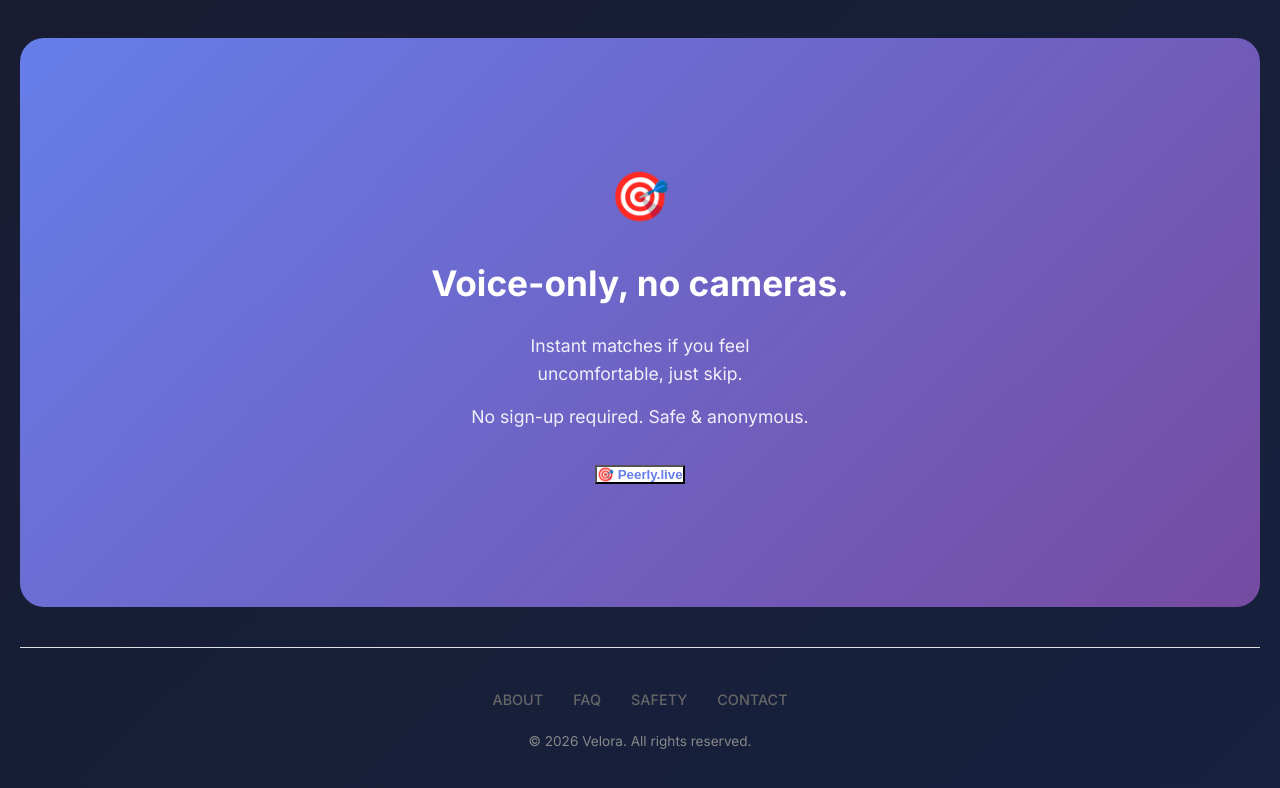
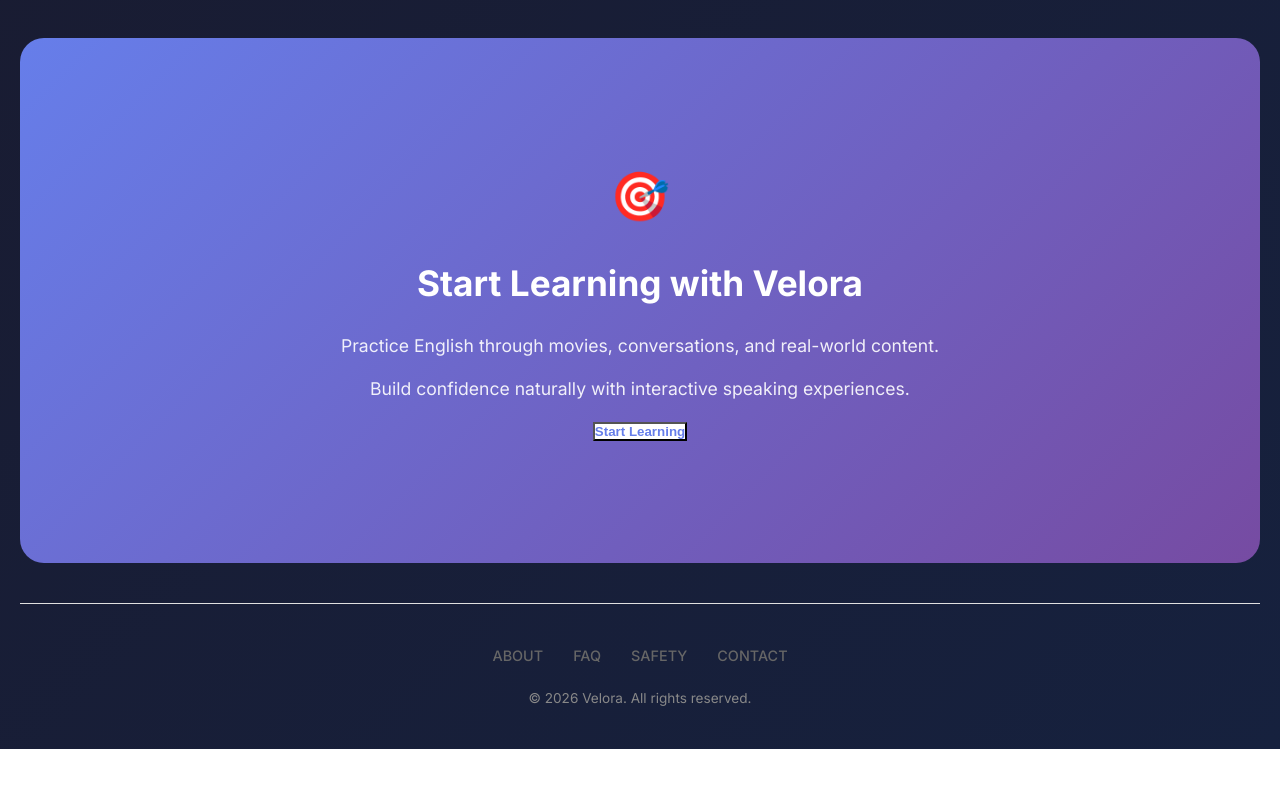
Before and after one commit to Mcmfrnc/velora, a website: page index.html in a window 1280 px wide. Shown: the part 3628-4416 px from the top of the page. After the commit the page ends 4377 px from the top, so only its background shows below. Drawn offline with nearby package versions, Linux system fonts and the light colour scheme.

Commit message:
index.html

```diff
--- a/index.html
+++ b/index.html
@@ -176,10 +176,12 @@
                 <section class="final-cta-section">
                     <div class="cta-content">
                         <div class="cta-icon">🎯</div>
-                        <h2>Voice-only, no cameras.</h2>
-                        <p>Instant matches if you feel<br>uncomfortable, just skip.</p>
-                        <p class="cta-note">No sign-up required. Safe & anonymous.</p>
-                        <button id="start-practicing-btn" class="cta-button">🎯 Peerly.live</button>
+                        <h2>Start Learning with Velora</h2>
+                        <p>Practice English through movies, conversations, and real-world content.</p>
+                        <p>Build confidence naturally with interactive speaking experiences.</p>
+                        <button id="start-practicing-btn" class="cta-button">
+                            Start Learning
+                        </button>
                     </div>
                 </section>
 
```
